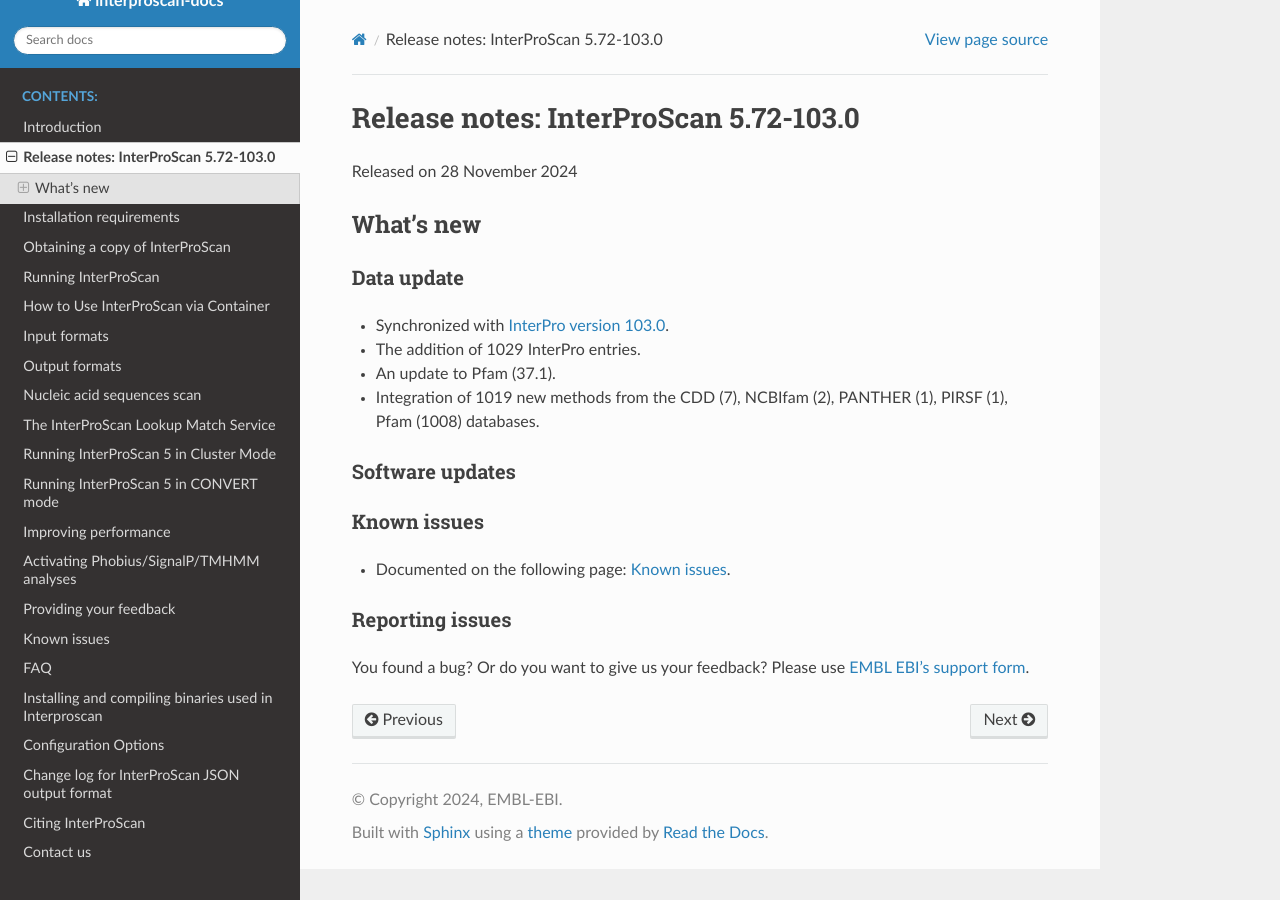
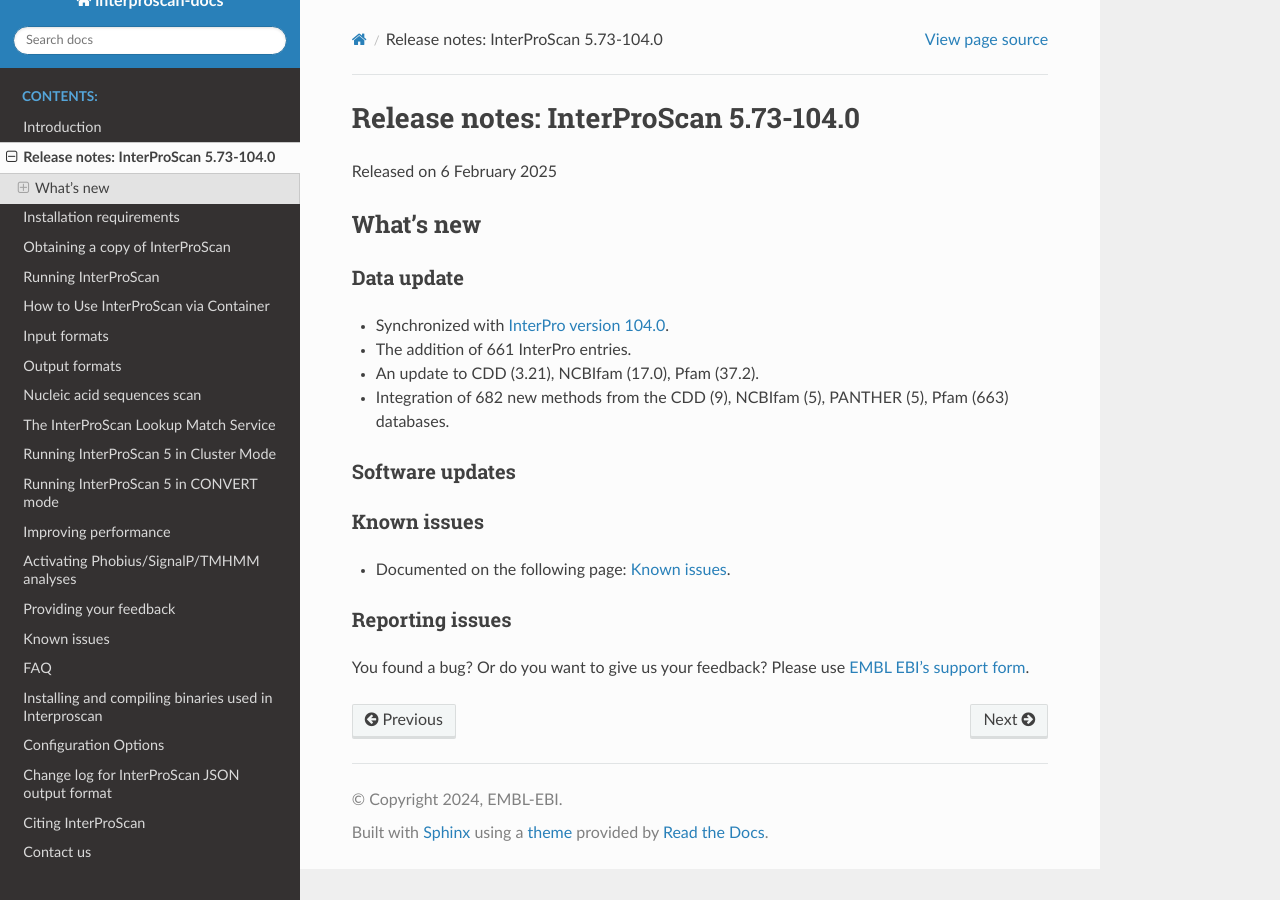
Before and after one commit to ebi-pf-team/interproscan-docs, a Sphinx documentation site: the page built from docs/ReleaseNotes.rst, in a window 1280 px wide. Built offline with Sphinx 7.4.7 and the Read the Docs theme 3.1.0, drawn with Linux system fonts in a browser that asks for light colours.

Commit message:
bump to 5.73-104.0

```diff
--- a/docs/ReleaseNotes.rst
+++ b/docs/ReleaseNotes.rst
@@ -1,7 +1,7 @@
-Release notes: InterProScan 5.72-103.0
+Release notes: InterProScan 5.73-104.0
 =====================================
 
-Released on 28 November 2024
+Released on 6 February 2025
 
 What’s new
 ~~~~~~~~~~
@@ -9,10 +9,10 @@
 Data update
 ^^^^^^^^^^^
 
--  Synchronized with `InterPro version 103.0 <http://www.ebi.ac.uk/interpro/release_notes/103.0/>`__.
--  The addition of 1029 InterPro entries.
--  An update to Pfam (37.1).
--  Integration of 1019 new methods from the CDD (7), NCBIfam (2), PANTHER (1), PIRSF (1), Pfam (1008) databases.
+-  Synchronized with `InterPro version 104.0 <http://www.ebi.ac.uk/interpro/release_notes/104.0/>`__.
+-  The addition of 661 InterPro entries.
+-  An update to CDD (3.21), NCBIfam (17.0), Pfam (37.2).
+-  Integration of 682 new methods from the CDD (9), NCBIfam (5), PANTHER (5), Pfam (663) databases.
 
 Software updates
 ^^^^^^^^^^^^^^^^
```
Also changed, not shown: docs/HowToDownload.rst (+6 -6 lines), docs/HowToUseViaContainer.rst (+9 -9 lines), docs/LocalLookupService.rst (+15 -15 lines).
